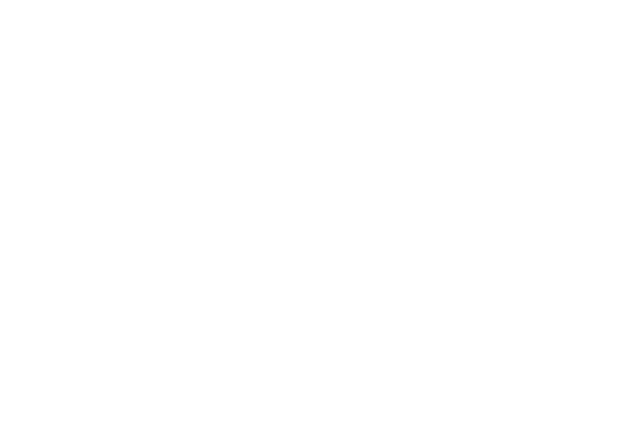
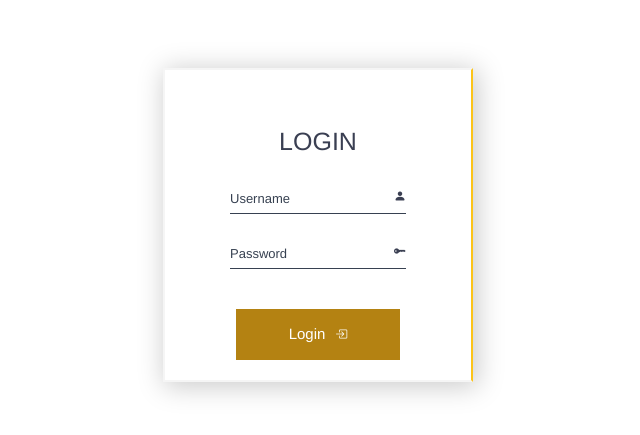
Before and after one commit to ChrisCash2020/movie-client-nexgen, an Angular app: page /login in a window 1280 px wide. Before the commit this address led to /. Shown: the part 175-610 px from the top of the page, without its empty margins (322-962 px from the left). Built offline with nearby package versions, Linux system fonts and the light colour scheme.

Commit message:
login page created

```diff
--- a/src/app/app-routing.module.ts
+++ b/src/app/app-routing.module.ts
@@ -2,10 +2,13 @@ import { NgModule } from '@angular/core';
 import { RouterModule, Routes } from '@angular/router';
 import { LandingComponent } from './pages/landing/landing.component';
 import { RegisterComponent } from './pages/register/register.component';
+import { LoginComponent } from './pages/login/login.component';
 
 const routes: Routes = [
   { path: 'landing', component: LandingComponent },
   { path: 'register', component: RegisterComponent },
+  { path: 'login', component: LoginComponent },
+
   { path: '', redirectTo: '/landing', pathMatch: 'full' },
 ];
 
--- a/src/app/app.module.ts
+++ b/src/app/app.module.ts
@@ -12,6 +12,8 @@ import { LandingFooterComponent } from './components/landing-footer/landing-foot
 import { RegisterComponent } from './pages/register/register.component';
 import { RegistrationFormComponent } from './components/registration-form/registration-form.component';
 import { FormsModule } from '@angular/forms';
+import { LoginComponent } from './pages/login/login.component';
+import { LoginFormComponent } from './components/login-form/login-form.component';
 
 @NgModule({
   declarations: [
@@ -24,6 +26,8 @@ import { FormsModule } from '@angular/forms';
     LandingFooterComponent,
     RegisterComponent,
     RegistrationFormComponent,
+    LoginComponent,
+    LoginFormComponent,
   ],
   imports: [BrowserModule, AppRoutingModule, NgbModule, FormsModule],
   providers: [],
--- a/src/app/components/landing-nav/landing-nav.component.html
+++ b/src/app/components/landing-nav/landing-nav.component.html
@@ -58,7 +58,7 @@
           ></a>
         </li>
         <li class="nav-item nav-custom-link">
-          <a class="nav-link" href="index.html"
+          <a class="nav-link" routerLink="/login"
             >Sign In <i class="bi bi-chevron-right icon-mobile"></i
           ></a>
         </li>
--- /dev/null
+++ b/src/app/components/login-form/login-form.component.css
@@ -0,0 +1,288 @@
+* {
+  -webkit-box-sizing: border-box;
+  -moz-box-sizing: border-box;
+  box-sizing: border-box;
+}
+
+body {
+  font-family: inherit;
+  color: #374151;
+  font-size: 13px;
+  margin: 0;
+}
+
+input,
+textarea,
+select,
+button {
+  font-family: inherit;
+  color: #374151;
+  font-size: 13px;
+}
+
+p,
+h1,
+h2,
+h3,
+h4,
+h5,
+h6,
+ul {
+  margin: 0;
+}
+
+img {
+  max-width: 100%;
+}
+
+ul {
+  padding-left: 0;
+  margin-bottom: 0;
+}
+
+a:hover {
+  text-decoration: none;
+}
+
+:focus {
+  outline: #fff;
+}
+
+.wrapper {
+  min-height: 100vh;
+  background-size: cover;
+  background-repeat: no-repeat;
+  display: flex;
+  align-items: center;
+}
+
+.inner {
+  padding: 20px;
+  background: #fff;
+  max-width: 850px;
+  margin: auto;
+  display: flex;
+  box-shadow: 3px 3px 25px 2px #ccc;
+  border: 2.5px solid whitesmoke;
+  border-right-color: #fcc419;
+}
+
+.inner form {
+  width: 100%;
+  padding-top: 36px;
+  padding-left: 45px;
+  padding-right: 45px;
+}
+
+.inner h3 {
+  text-transform: uppercase;
+  font-size: 25px;
+  font-family: inherit;
+  text-align: center;
+  margin-bottom: 28px;
+}
+
+.form-group {
+  display: flex;
+}
+
+.form-group input {
+  width: 50%;
+}
+
+.form-group input:first-child,
+.form-group select:first-child {
+  margin-right: 25px;
+}
+
+.form-wrapper {
+  position: relative;
+}
+
+.form-wrapper i {
+  position: absolute;
+  bottom: 9px;
+  right: 0;
+}
+
+i {
+  font-size: 12px;
+}
+
+.form-control {
+  border: 1px solid #374151;
+  border-top: none;
+  border-right: none;
+  border-left: none;
+  display: block;
+  width: 100%;
+  height: 30px;
+  padding: 0;
+  margin-bottom: 25px;
+  border-radius: 0px;
+}
+
+.form-control::-webkit-input-placeholder {
+  font-size: 13px;
+  color: #374151;
+  font-family: inherit;
+}
+
+.form-control::-moz-placeholder {
+  font-size: 13px;
+  color: #374151;
+  font-family: inherit;
+}
+
+.form-control:-ms-input-placeholder {
+  font-size: 13px;
+  color: #374151;
+  font-family: inherit;
+}
+
+.form-control:-moz-placeholder {
+  font-size: 13px;
+  color: #374151;
+  font-family: inherit;
+}
+
+.form-control:focus {
+  box-shadow: none;
+}
+
+button {
+  border: none;
+  width: 164px;
+  height: 51px;
+  margin: auto;
+  margin-top: 40px;
+  cursor: pointer;
+  display: flex;
+  align-items: center;
+  justify-content: center;
+  padding: 0;
+  background: #b48212;
+  font-size: 15px;
+  color: #fff;
+  vertical-align: middle;
+  -webkit-transform: perspective(1px) translateZ(0);
+  transform: perspective(1px) translateZ(0);
+  -webkit-transition-duration: 0.3s;
+  transition-duration: 0.3s;
+}
+
+button i {
+  margin-left: 10px;
+  -webkit-transform: translateZ(0);
+  transform: translateZ(0);
+}
+
+button:hover i,
+button:focus i,
+button:active i {
+  -webkit-animation-name: hvr-icon-wobble-horizontal;
+  animation-name: hvr-icon-wobble-horizontal;
+  -webkit-animation-duration: 1s;
+  animation-duration: 1s;
+  -webkit-animation-timing-function: ease-in-out;
+  animation-timing-function: ease-in-out;
+  -webkit-animation-iteration-count: 1;
+  animation-iteration-count: 1;
+}
+
+@-webkit-keyframes hvr-icon-wobble-horizontal {
+  16.65% {
+    -webkit-transform: translateX(6px);
+    transform: translateX(6px);
+  }
+
+  33.3% {
+    -webkit-transform: translateX(-5px);
+    transform: translateX(-5px);
+  }
+
+  49.95% {
+    -webkit-transform: translateX(4px);
+    transform: translateX(4px);
+  }
+
+  66.6% {
+    -webkit-transform: translateX(-2px);
+    transform: translateX(-2px);
+  }
+
+  83.25% {
+    -webkit-transform: translateX(1px);
+    transform: translateX(1px);
+  }
+
+  100% {
+    -webkit-transform: translateX(0);
+    transform: translateX(0);
+  }
+}
+
+@keyframes hvr-icon-wobble-horizontal {
+  16.65% {
+    -webkit-transform: translateX(6px);
+    transform: translateX(6px);
+  }
+
+  33.3% {
+    -webkit-transform: translateX(-5px);
+    transform: translateX(-5px);
+  }
+
+  49.95% {
+    -webkit-transform: translateX(4px);
+    transform: translateX(4px);
+  }
+
+  66.6% {
+    -webkit-transform: translateX(-2px);
+    transform: translateX(-2px);
+  }
+
+  83.25% {
+    -webkit-transform: translateX(1px);
+    transform: translateX(1px);
+  }
+
+  100% {
+    -webkit-transform: translateX(0);
+    transform: translateX(0);
+  }
+}
+
+@media (max-width: 1199px) {
+  .wrapper {
+    background-position: right center;
+  }
+}
+
+@media (max-width: 991px) {
+  .inner form {
+    padding-top: 10px;
+    padding-left: 30px;
+    padding-right: 30px;
+  }
+}
+
+@media (max-width: 767px) {
+  .inner {
+    display: block;
+  }
+
+  .inner .image-holder {
+    width: 100%;
+  }
+
+  .inner form {
+    width: 100%;
+    padding: 40px 0 30px;
+  }
+
+  button {
+    margin-top: 60px;
+  }
+}
--- /dev/null
+++ b/src/app/components/login-form/login-form.component.html
@@ -0,0 +1,19 @@
+<div class="wrapper">
+  <div class="inner">
+    <form action="">
+      <h3>Login</h3>
+      <div class="form-wrapper">
+        <input type="text" placeholder="Username" class="form-control" />
+        <i class="bi bi-person-fill"></i>
+      </div>
+      <div class="form-wrapper">
+        <input type="password" placeholder="Password" class="form-control" />
+        <i class="bi bi-key-fill"></i>
+      </div>
+      <button>
+        Login
+        <i class="bi bi-box-arrow-in-right"></i>
+      </button>
+    </form>
+  </div>
+</div>
--- a/src/app/components/registration-form/registration-form.component.html
+++ b/src/app/components/registration-form/registration-form.component.html
@@ -78,7 +78,7 @@
       </div>
       <button>
         Register
-        <i class="zmdi zmdi-arrow-right"></i>
+        <i class="bi bi-box-arrow-in-right"></i>
       </button>
     </form>
   </div>
--- /dev/null
+++ b/src/app/pages/login/login.component.html
@@ -0,0 +1 @@
+<app-login-form></app-login-form>
```
Also changed, not shown: src/app/components/login-form/login-form.component.ts (added, +10 -0 lines), src/app/pages/login/login.component.ts (added, +10 -0 lines), src/app/pages/login/login.component.css (added), 2 other files (tests, documents, lock files or other folders).
